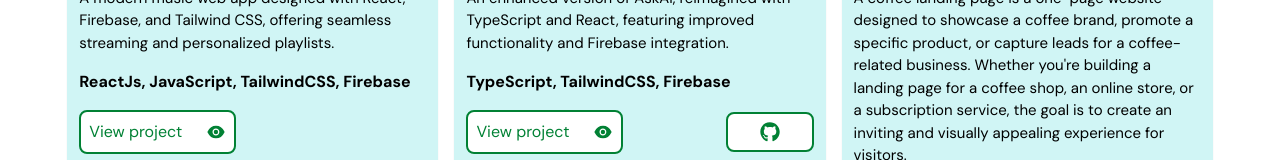
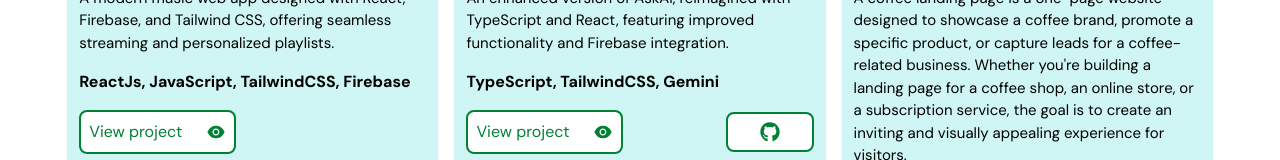
Before and after one commit to skido600/nextjs, a Next.js app: page /projects in a window 1280 px wide. Shown: the part 356-516 px from the top of the page. Built offline with nearby package versions, Linux system fonts and the light colour scheme.

Commit message:
Update page.tsx

```diff
--- a/src/app/projects/page.tsx
+++ b/src/app/projects/page.tsx
@@ -49,7 +49,7 @@ const Portfolio: React.FC = () => {
       description:
         "An enhanced version of AskAI, reimagined with TypeScript and React, featuring improved functionality and Firebase integration.",
     //  img: "/projects/screencapture-modify-askmain-3kt4-vercel-app-2024-12-09-01_57_33.png",
-      tags: ["TypeScript", "TailwindCSS", "Firebase"],
+      tags: ["TypeScript", "TailwindCSS", "Gemini"],
       previewLink: "https://modify-askmain-3kt4.vercel.app/",
       githubLink: "https://github.com/skido600/modify_ASKMAIN.git",
     },
```
